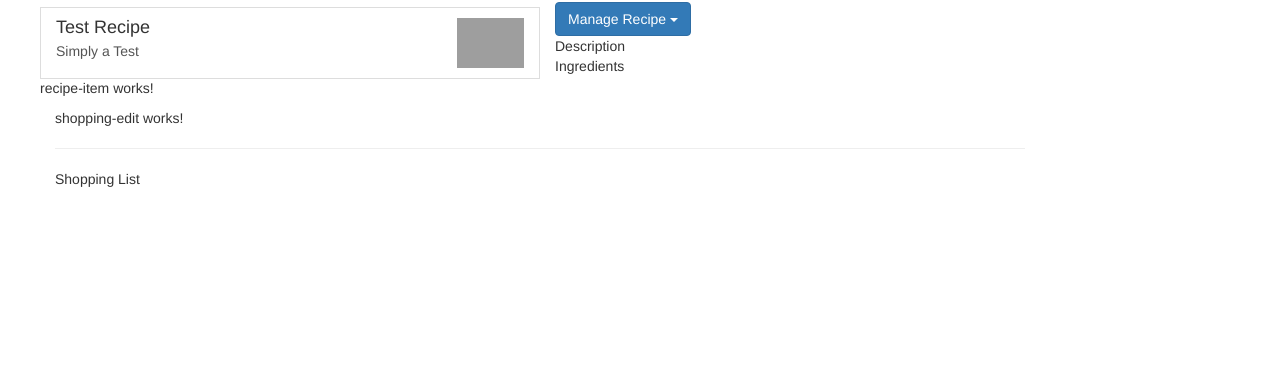
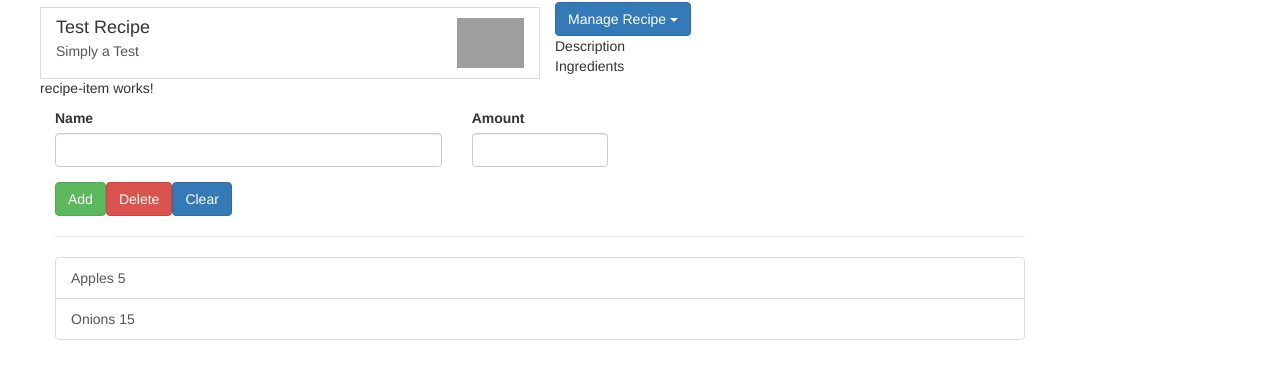
Before and after one commit to nikmanchan/angular-recipes, an Angular app: page / in a window 1280 px wide. Shown: the part 210-588 px from the top of the page. Built offline with nearby package versions, Linux system fonts and the light colour scheme; grey boxes are pictures that could not be loaded.

Commit message:
display shopping list ingredients on DOM and add recipe detail inputs and buttons

```diff
--- a/src/app/shopping-list/shopping-edit/shopping-edit.component.html
+++ b/src/app/shopping-list/shopping-edit/shopping-edit.component.html
@@ -1,3 +1,23 @@
-<p>
-  shopping-edit works!
-</p>
+<div class="row">
+  <div class="col-xs-12">
+    <form>
+      <div class="row">
+        <div class="col-sm-5 form-group">
+          <label for="name">Name</label>
+          <input type="text" id="name" class="form-control">
+        </div>
+        <div class="col-sm-2">
+          <label for="amount">Amount</label>
+          <input type="number" id="amount" class="form-control">
+        </div>
+      </div>
+      <div class="row">
+        <div class="col-xs-12">
+          <button class="btn btn-success" type="submit">Add</button>
+          <button class="btn btn-danger" type="button">Delete</button>
+          <button class="btn btn-primary" type="button">Clear</button>
+        </div>
+      </div>
+    </form>
+  </div>
+</div>
--- a/src/app/shopping-list/shopping-list.component.html
+++ b/src/app/shopping-list/shopping-list.component.html
@@ -1,7 +1,15 @@
 <div class="row">
   <div class="col-xs-10">
     <app-shopping-edit></app-shopping-edit>
-    <hr>
-      <p>Shopping List</p>
+    <hr />
+    <ul class="list-group">
+      <a
+        class="list-group-item"
+        style="cursor: pointer"
+        *ngFor="let ingredient of ingredients"
+      >
+        {{ ingredient.name }} {{ ingredient.amount }}
+      </a>
+    </ul>
   </div>
 </div>
--- a/src/app/shopping-list/shopping-list.component.ts
+++ b/src/app/shopping-list/shopping-list.component.ts
@@ -1,4 +1,5 @@
 import { Component, OnInit } from '@angular/core';
+import { Ingredient } from '../shared/ingredient.model';
 
 @Component({
   selector: 'app-shopping-list',
@@ -6,6 +7,10 @@
   styleUrls: ['./shopping-list.component.css']
 })
 export class ShoppingListComponent implements OnInit {
+  ingredients: Ingredient[] = [
+    new Ingredient('Apples', 5),
+    new Ingredient('Onions', 15),
+  ];
 
   constructor() { }
 
```
